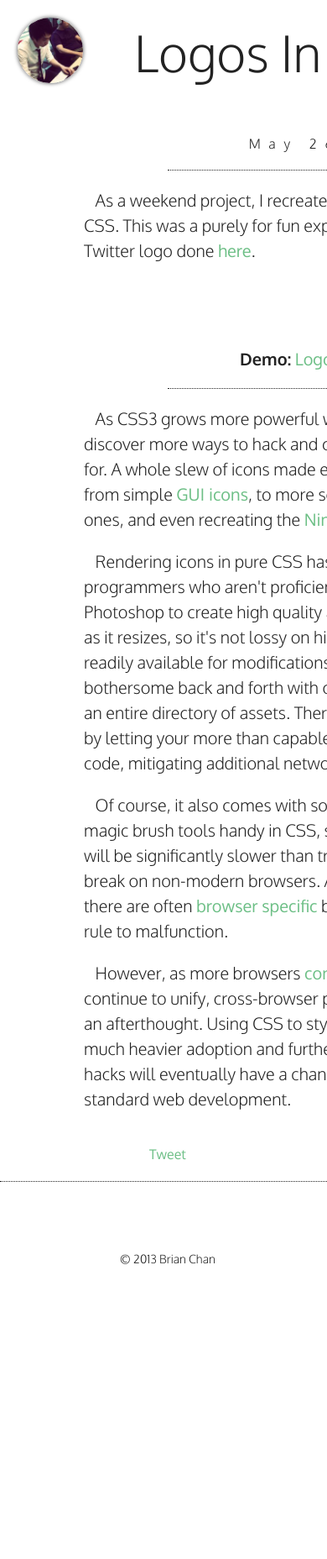
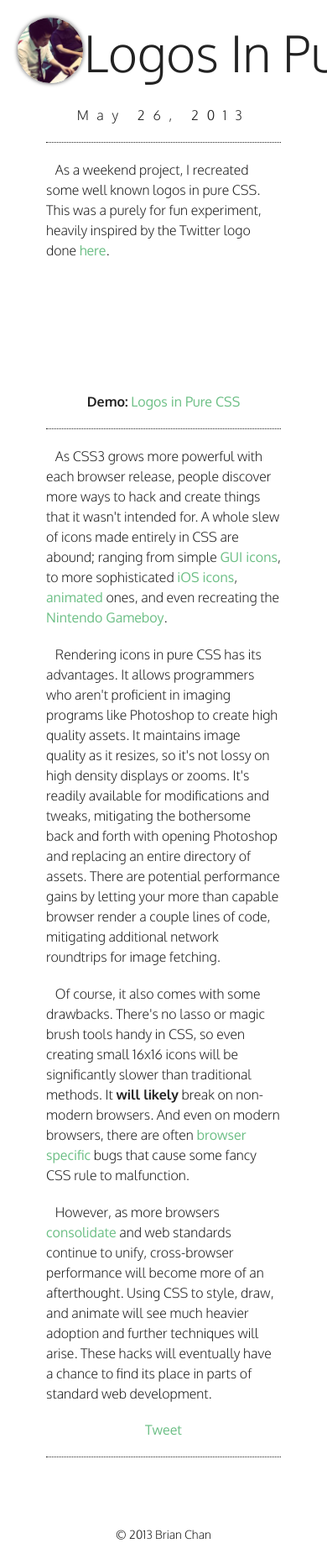
Before and after one commit to bchanx/bchanx, a Flask app: page /logos-in-pure-css in a window 390 px wide; the page is wider, and only the part inside the window is pictured. Shown: that part at 84% size. Before the commit the page ends 1505 px from the top of that part, so only its background shows below. Run offline with Flask 2, Linux system fonts and the light colour scheme; some libraries are stand-ins or nearby versions.

Commit message:
Add some responsiveness

```diff
--- a/web/static/uncompiled/less/base.less
+++ b/web/static/uncompiled/less/base.less
@@ -67,18 +67,6 @@ a:hover {
 }
 
 //////////////////// FORMAT
-#body {
-  display: block;
-  width: 800px;
-  margin: 0 auto;
-}
-
-.container {
-  margin: 20px auto;
-  width: 600px;
-  height: 100%;
-}
-
 .line-break {
   height: 1px;
   width: 400px;
--- a/web/static/uncompiled/less/blog.less
+++ b/web/static/uncompiled/less/blog.less
@@ -7,16 +7,12 @@
 @import 'base.less';
 
 #blog-container {
-  .preamble {
-    margin: 20px auto;
-    .date {
-      font-size: 16px;
-      text-align: center;
-      letter-spacing: 0.6em;
-    }
-  }
+  width: 640px;
+  height: 100%;
+  margin: 0 auto;
   .block {
     margin: 20px 0;
+    padding: 0 20px;
     font-size: 20px;
     line-height: 1.5em;
     .subtext {
@@ -30,8 +26,44 @@
         height: 52px;
       }
     }
+    &.date {
+      font-size: 16px;
+      text-align: center;
+      letter-spacing: 0.6em;
+    }
     &.text:before {
       content: "\a0\a0";
     }
   }
 }
+
+#blog-footer-container {
+  width: 640px;
+  height: 100%;
+  margin: 0 auto;
+}
+
+@media screen and (max-width: 640px) {
+  #blog-container,
+  #blog-footer-container {
+    width: 440px;
+  }
+}
+
+@media screen and (max-width: 440px) {
+  #blog-container,
+  #blog-footer-container {
+    width: 320px;
+  }
+  .line-break {
+    width: 280px;
+  }
+  #blog-container {
+    .block {
+      font-size: 16px;
+      .subtext {
+        font-size: 10px;
+      }
+    }
+  }
+}
--- a/web/static/uncompiled/less/footer.less
+++ b/web/static/uncompiled/less/footer.less
@@ -6,11 +6,6 @@
 
 #footer {
   text-align: center;
-  #blog-footer-container {
-    width: 400px;
-    height: 100%;
-    margin: 0 auto;
-  }
   #tweet-link {
     text-align: center;
   }
--- a/web/templates/blog/logos-in-pure-css.html
+++ b/web/templates/blog/logos-in-pure-css.html
@@ -1,19 +1,19 @@
 {% extends "base.html" %}
-{% import 'header.html' as header %}
-{% import 'footer.html' as footer %}
-{% import 'logo.html' as logo %}
+{% import "header.html" as header %}
+{% import "footer.html" as footer %}
+{% import "logo.html" as logo %}
 
 {% block head %}
-  {{ header.meta('Logos In Pure CSS', 'http://www.bchanx.com/logos-in-pure-css') }}
+  {{ header.meta("Logos In Pure CSS", "http://www.bchanx.com/logos-in-pure-css", "true") }}
 {% endblock %}
 
 {% block header %}
-  {{ header.render('Logos In Pure CSS', 'small') }}
+  {{ header.render("Logos In Pure CSS", "small") }}
 {% endblock %}
 
 {% block body %}
-  <div id="blog-container" class="container clearfix">
-    <div class="preamble">
+  <div id="blog-container" class="clearfix">
+    <div class="block date">
       <div class="date">May 26, 2013</div>
     </div>
     <div class="line-break"></div>
--- a/web/templates/header.html
+++ b/web/templates/header.html
@@ -1,8 +1,9 @@
 {% import 'logo.html' as logo %}
 
-{% macro meta(title="bchanx", url="") -%}
+{% macro meta(title="bchanx", url="", responsive="") -%}
   <title>{{ title }}</title>
   {% if url %}<link rel="canonical" href="{{ url }}"/>{% endif %}
+  {% if responsive %}<meta name="viewport" content="width=device-width, initial-scale=1, minimum-scale=1, user-scalable=yes">{% endif %}
 {%- endmacro %}
 
 {% macro render(name, size) -%}
```
Also changed, not shown: web/static/uncompiled/less/demo.less (+10 -11 lines), web/static/uncompiled/less/header.less (+5 -6 lines), web/templates/demo/logos-in-pure-css.html (+7 -7 lines), web/static/compiled/blog.css, web/static/compiled/demo.css, web/static/compiled/fantasy.css, web/static/compiled/index.css, web/static/compiled/jukebox.css.
